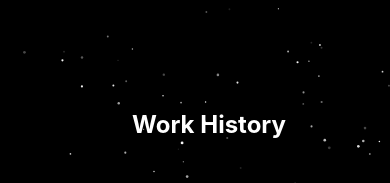
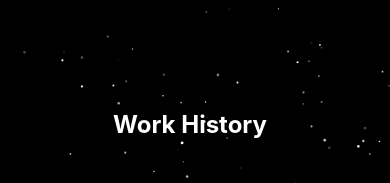
Before and after one commit to Harshil0309/portfolio, a React (Create React App) app: page / in a window 390 px wide. Shown: the part 661-844 px from the top of the page. Built offline with nearby package versions, Linux system fonts and the light colour scheme.

Commit message:
UI Changes

```diff
--- a/src/pages/Home/Home.css
+++ b/src/pages/Home/Home.css
@@ -78,6 +78,9 @@
         /* margin-left: 3rem; */
 
     }
+    .proj-head{
+        margin-left: 10%;
+    }
 
     .mobile-img{
         margin-top: 30px;
--- a/src/pages/Home/Home.js
+++ b/src/pages/Home/Home.js
@@ -187,7 +187,7 @@ const Home = () => {
         style={{ backgroundColor: "black" }}
       >
         <div className="project-main">
-          <h2
+          <h2 className="proj-head"
             style={{ color: "white", textAlign: "center", paddingTop: "40px" }}
           >
             Projects
--- a/src/pages/Projects/Projects.css
+++ b/src/pages/Projects/Projects.css
@@ -45,10 +45,7 @@
   }
 
 @media (max-width:900px){
-    h2{
-        /* border: 1px solid red; */
-        margin-left: 10%;
-    }
+
     .project-list-item{
         /* border: 1px solid red; */
         padding-right: 15px;
```
